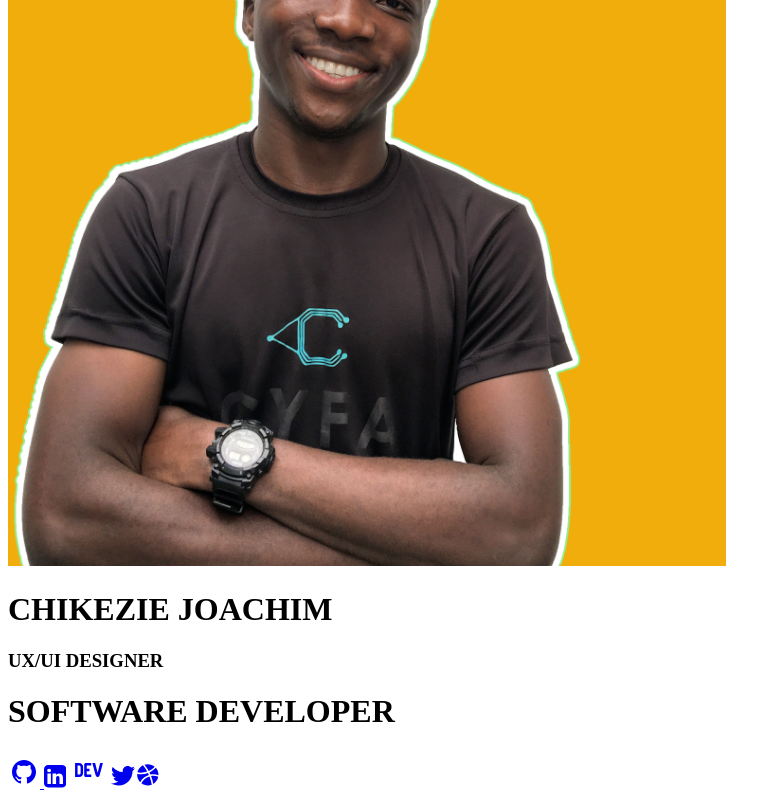
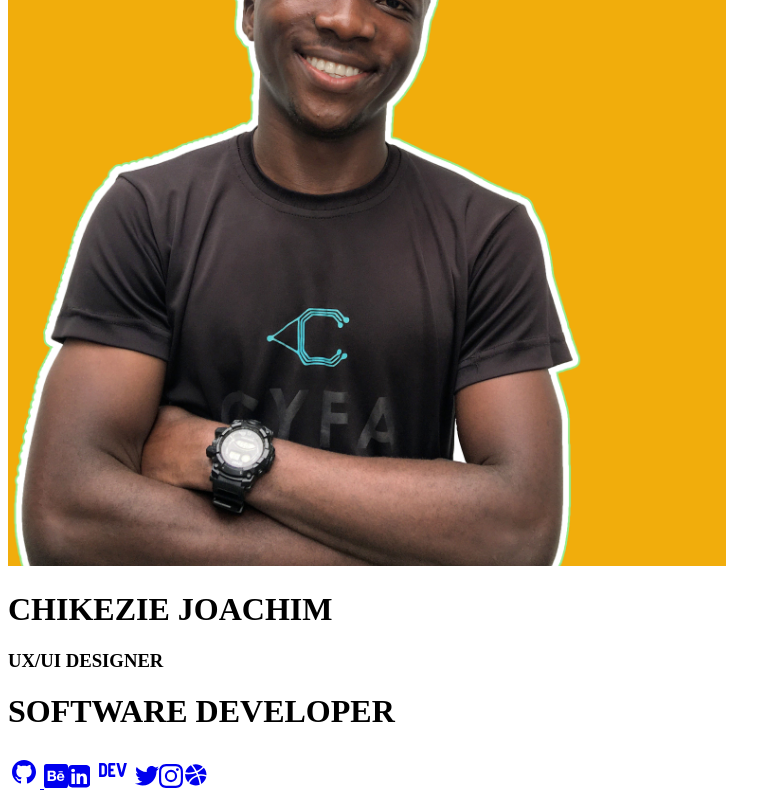
Before and after one commit to chuddyjoachim/personal_website_v1, a Next.js app: page / in a window 1280 px wide. Shown: the part 275-1075 px from the top of the page, without its empty margins (0-781 px from the left). Built offline with nearby package versions, Linux system fonts and the light colour scheme.

Commit message:
Add instagram and behance llinks and icon

```diff
--- a/components/PageWrapper.tsx
+++ b/components/PageWrapper.tsx
@@ -13,8 +13,8 @@ const PageWrapper: React.FC = ({ children }) => {
 
   return (
     <>
+    <div className="relative">
     <Header page="home"/>
-    <div>
       <div className="wrapper transition flex flex-col items-center justify-center w-screen min-h-screen bg-white dark:bg-blueGray-900 text-gray-800 dark:text-gray-300">
         <div className="inner_wrapper flex flex-col items-center justify-center w-11/12 md:w-2/3 w-min-24rem w-max-37">
 
@@ -51,7 +51,7 @@ const PageWrapper: React.FC = ({ children }) => {
           <motion.div
             layout
             layoutId="icon-wrapper"
-            className="social_wrapper flex flex-row justify-center items-center h-11 border border-gray-50  bg-gray-50 dark:border-gray-400 dark:bg-blueGray-700 shadow-inner p-3 rounded-2xl"
+            className="social_wrapper flex flex-row justify-center items-center h-11 border border-gray-50  bg-gray-50 dark:border-gray-400 dark:bg-blueGray-700 shadow-inner p-3 px-1.5 rounded-2xl"
           >
             <a
               href="https://www.github.com/chuddyjoachim"
@@ -60,6 +60,14 @@ const PageWrapper: React.FC = ({ children }) => {
               rel="noreferrer"
             >
               <Icon name={'github'} />
+            </a>
+            <a
+              href="https://www.behance.net/chukwudijoachim"
+              target="_blank"
+              className="my-5 mx-2 text-gray-400 dark:text-gray-300 dark:hover:text-green-400 hover:text-green-500"
+              rel="noreferrer"
+            >
+              <Icon name={'behance'} />
             </a>
             <a
               href="https://www.linkedin.com/in/chuddyjoachim"
@@ -86,6 +94,14 @@ const PageWrapper: React.FC = ({ children }) => {
               <Icon name={'twitter'} />
             </a>
             <a
+              href="http://www.instagram.com/chuddyjoachim"
+              target="_blank"
+              className="my-5 mx-2 text-gray-400 dark:text-gray-300 dark:hover:text-green-400 hover:text-green-500"
+              rel="noreferrer"
+            >
+              <Icon name={'instagram'} />
+            </a>
+            <a
               href="http://www.dribbble.com/chuddyjoachim"
               target="_blank"
               className="my-5 mx-2 text-gray-400 dark:text-gray-300 dark:hover:text-green-400 hover:text-green-500"
--- a/components/icon.tsx
+++ b/components/icon.tsx
@@ -76,6 +76,40 @@ const Icon: FC<IconProps> = ({ name, className, width }) => {
         <path d="M34.25 26c-1.402 0-2.774.123-4.113.348 1.834 4.728 3.224 9.672 4.127 14.785 4.767-2.867 8.252-7.648 9.356-13.286C40.728 26.66 37.565 26 34.25 26zM26.023 24.245c-.535-1.214-1.103-2.411-1.699-3.591C20.165 22.171 15.678 23 11 23c-2.362 0-4.671-.223-6.918-.627C4.039 22.911 4 23.451 4 24c0 5.405 2.164 10.308 5.661 13.911C13.057 31.433 18.932 26.451 26.023 24.245zM27.105 19.505c.659 1.315 1.289 2.647 1.876 4.003C30.688 23.178 32.448 23 34.25 23c3.416 0 6.687.624 9.712 1.758C43.971 24.504 44 24.256 44 24c0-4.98-1.842-9.531-4.864-13.035C35.724 14.524 31.648 17.436 27.105 19.505zM11.985 39.95C15.335 42.48 19.488 44 24 44c2.641 0 5.159-.527 7.469-1.461-.885-5.378-2.338-10.564-4.286-15.505C20.501 29.028 14.994 33.772 11.985 39.95zM37.015 8.845C33.513 5.834 28.97 4 24 4c-2.181 0-4.276.363-6.243 1.011 2.99 3.687 5.662 7.641 7.963 11.829C29.991 14.918 33.82 12.189 37.015 8.845zM4.552 19.41C6.646 19.791 8.798 20 11 20c4.173 0 8.179-.722 11.909-2.033-2.316-4.167-5.001-8.101-8.026-11.746C9.749 8.864 5.911 13.658 4.552 19.41z" />
       </svg>
     </>
+  ) : name == 'behance' ? (
+    <>
+      <svg
+        xmlns="http://www.w3.org/2000/svg"
+        viewBox="0 0 75.502 75.502"
+        className={className}
+        width={width ? width : '1.5em'}
+        fill="currentColor"
+      >
+        <path
+          id="Icon_awesome-behance-square"
+          data-name="Icon awesome-behance-square"
+          d="M31.431,46.237c0,3.253-2.359,4.281-5.258,4.281h-7.6V41.6h7.752C29.459,41.619,31.431,42.917,31.431,46.237Zm-1.3-13.87c0-2.983-2.309-3.691-4.871-3.691H18.589v7.55h7.2c2.545,0,4.348-1.112,4.348-3.859Zm22.3,3.91a5.024,5.024,0,0,0-5.342,5.005H57.571C57.284,38.164,55.666,36.277,52.43,36.277ZM75.5,10.34V69.663a8.092,8.092,0,0,1-8.09,8.09H8.09A8.092,8.092,0,0,1,0,69.663V10.34A8.092,8.092,0,0,1,8.09,2.25H67.413A8.092,8.092,0,0,1,75.5,10.34ZM45.79,28.035H58.9V24.85H45.79ZM38.543,46.624c0-4.062-1.921-7.567-5.9-8.7,2.9-1.382,4.416-2.983,4.416-6.236,0-6.438-4.8-8.005-10.348-8.005H11.46V56.045h15.69C33.032,56.012,38.543,53.2,38.543,46.624Zm25.5-2.494c0-6.927-4.062-12.707-11.393-12.707-7.146,0-11.983,5.359-11.983,12.4,0,7.3,4.6,12.3,11.983,12.3,5.6,0,9.219-2.511,10.971-7.887h-5.68c-.624,2.006-3.135,3.05-5.09,3.05-3.775,0-5.747-2.208-5.747-5.949H63.992C64.008,44.956,64.042,44.535,64.042,44.13Z"
+          transform="translate(0 -2.25)"
+        />
+      </svg>
+    </>
+  ) : name == 'instagram' ? (
+    <>
+      <svg
+        xmlns="http://www.w3.org/2000/svg"
+        viewBox="0 0 58.792 58.779"
+        className={className}
+        width={width ? width : '1.5em'}
+        fill="currentColor"
+      >
+        <path
+          id="Icon_awesome-instagram"
+          data-name="Icon awesome-instagram"
+          d="M29.4,16.557a15.07,15.07,0,1,0,15.07,15.07A15.046,15.046,0,0,0,29.4,16.557Zm0,24.868a9.8,9.8,0,1,1,9.8-9.8,9.815,9.815,0,0,1-9.8,9.8ZM48.6,15.94a3.515,3.515,0,1,1-3.515-3.515A3.507,3.507,0,0,1,48.6,15.94Zm9.981,3.568c-.223-4.709-1.3-8.879-4.748-12.316S46.225,2.68,41.516,2.444c-4.853-.275-19.4-.275-24.251,0-4.7.223-8.866,1.3-12.316,4.735S.437,14.786.2,19.495c-.275,4.853-.275,19.4,0,24.251.223,4.709,1.3,8.879,4.748,12.316s7.607,4.512,12.316,4.748c4.853.275,19.4.275,24.251,0,4.709-.223,8.879-1.3,12.316-4.748s4.512-7.607,4.748-12.316c.275-4.853.275-19.385,0-24.238ZM52.31,48.953a9.919,9.919,0,0,1-5.587,5.587c-3.869,1.535-13.05,1.18-17.326,1.18s-13.47.341-17.326-1.18a9.919,9.919,0,0,1-5.587-5.587C4.949,45.084,5.3,35.9,5.3,31.627S4.962,18.157,6.484,14.3a9.919,9.919,0,0,1,5.587-5.587c3.869-1.535,13.05-1.18,17.326-1.18s13.47-.341,17.326,1.18A9.919,9.919,0,0,1,52.31,14.3c1.535,3.869,1.18,13.05,1.18,17.326S53.845,45.1,52.31,48.953Z"
+          transform="translate(0.005 -2.238)"
+        />
+      </svg>
+    </>
   ) : null
 }
 
--- a/lib/types.ts
+++ b/lib/types.ts
@@ -1,5 +1,5 @@
 const themetype = ['light', 'dark'] as const
-const iconArray = ['github', 'linkedin', 'dev', 'twitter', 'dribble'] as const
+const iconArray = ['github', 'linkedin', 'dev', 'twitter', 'dribble', 'behance', 'instagram'] as const
 const pageArray = ['home', 'portfolio'] as const
 const pageTabsArray = ['all','ui', 'dev'] as const
 
```
